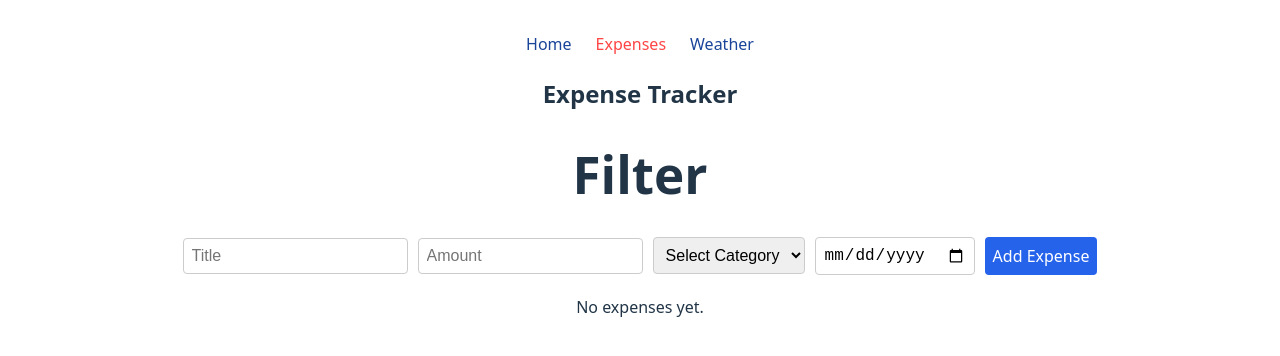
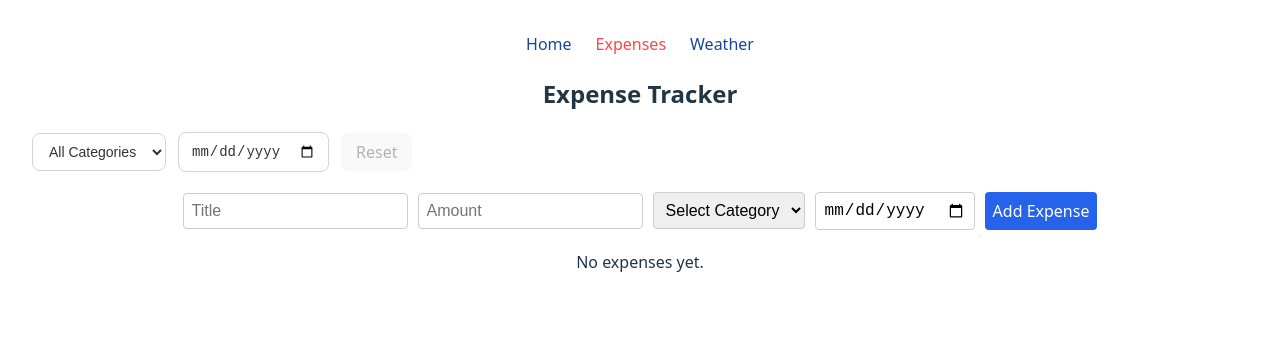
Before and after one commit to jasumulmi24/react-assignment, a React app: page /expenses in a window 1280 px wide. Shown: the top 356 px of the page. Built offline with nearby package versions, Linux system fonts and the light colour scheme; the HTML template or start-up script is replaced by a standard one.

Commit message:
added expense filter

```diff
--- a/src/features/expenses/ExpenseFilter.tsx
+++ b/src/features/expenses/ExpenseFilter.tsx
@@ -1,7 +1,48 @@
-const ExpenseFilter = () => {
-    return(
-        <h1>Filter</h1>
-    )
-}
+import type { ExpenseFilterProps } from "../../types/ExpenseFilterProps";
+
+const ExpenseFilter = ({
+  selectedCategory,
+  selectedDate,
+  onFilterChange
+}: ExpenseFilterProps) => {
+
+
+  const handleReset = () => {
+    onFilterChange({ category: "", date: "" });
+  };
+
+  return (
+    <div className="expense-filter">
+      <select
+        value={selectedCategory}
+        onChange={(e) =>
+          onFilterChange({ category: e.target.value, date: selectedDate })
+        }
+      >
+        <option value="">All Categories</option>
+        <option value="Food">Food</option>
+        <option value="Transport">Transport</option>
+        <option value="Entertainment">Entertainment</option>
+        <option value="Other">Other</option>
+      </select>
+
+      <input
+        type="date"
+        value={selectedDate}
+        onChange={(e) =>
+          onFilterChange({ category: selectedCategory, date: e.target.value })
+        }
+      />
+
+       <button
+        type="button"
+        onClick={handleReset}
+        disabled={!selectedCategory && !selectedDate}
+      >
+        Reset
+      </button>
+    </div>
+  );
+};
 
 export default ExpenseFilter;
--- a/src/index.css
+++ b/src/index.css
@@ -165,3 +165,43 @@ button:focus-visible {
   font-weight: 600;
   color: #2563eb;
 }
+
+.expense-filter {
+  display: flex;
+  align-items: center;
+  gap: 12px;
+  margin-bottom: 1rem;
+  flex-wrap: wrap;
+}
+
+/* Common style */
+.expense-filter select,
+.expense-filter input[type="date"] {
+  height: 38px;
+  padding: 0 12px;
+  border-radius: 8px;
+  border: 1px solid #d1d5db;
+  font-size: 14px;
+  background-color: #fff;
+  color: #333;
+  cursor: pointer;
+}
+
+/* Remove ugly date icon spacing (Chrome) */
+.expense-filter input[type="date"]::-webkit-calendar-picker-indicator {
+  cursor: pointer;
+}
+
+/* Focus state */
+.expense-filter select:focus,
+.expense-filter input[type="date"]:focus {
+  outline: none;
+  border-color: #4f46e5;
+  box-shadow: 0 0 0 2px rgba(79, 70, 229, 0.2);
+}
+
+/* Reset button */
+.expense-filter button {
+  height: 38px;
+  padding: 0 14px;
+  b
--- a/src/pages/Expenses.tsx
+++ b/src/pages/Expenses.tsx
@@ -8,6 +8,21 @@ import ExpenseFilter from "../features/expenses/ExpenseFilter";
 const Expenses = () => {
 
   const [expenses, setExpenses] = useState<Expense[]>([]);
+  const [filters, setFilters] = useState({
+    category: "",
+    date: "",
+  });
+
+  const filteredExpenses = expenses.filter((expense) => {
+    const matchCategory =
+      !filters.category || expense.category === filters.category;
+
+    const matchDate =
+      !filters.date || expense.date === filters.date;
+
+    return matchCategory && matchDate;
+  });
+
 
   const handleAddExpense = (expense: Expense) => {
     setExpenses(prev => [...prev, expense]);
@@ -16,10 +31,14 @@ const Expenses = () => {
 return(
   <>
     <h2>Expense Tracker</h2>
-    <ExpenseFilter/>
+     <ExpenseFilter
+        selectedCategory={filters.category}
+        selectedDate={filters.date}
+        onFilterChange={setFilters}
+      />
     <ExpenseForm addExpense={handleAddExpense}/>
-    <ExpenseList expenses={expenses}/>
-    <ExpenseSummary expenses={expenses}/>
+    <ExpenseList expenses={filteredExpenses}/>
+    <ExpenseSummary expenses={filteredExpenses}/>
   </>
   )
 }
--- /dev/null
+++ b/src/types/ExpenseFilterProps.ts
@@ -0,0 +1,9 @@
+export type ExpenseFilterProps = {
+  selectedCategory: string;
+  selectedDate: string;
+  onFilterChange: (filters: {
+    category: string;
+    date: string;
+  }) => void;
+  handleReset: void
+};
```
Also changed, not shown: 1 other file (tests, documents, lock files or other folders).
